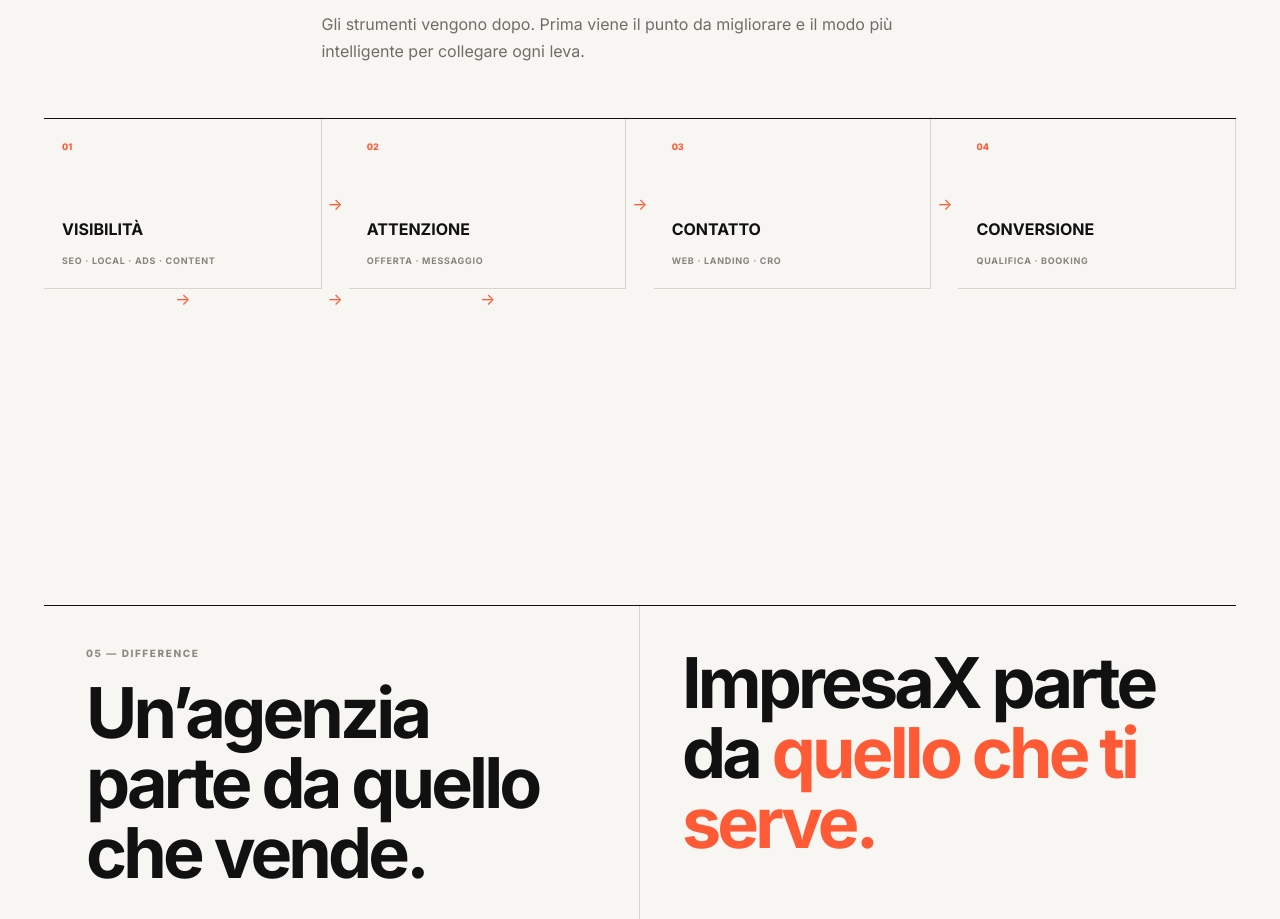
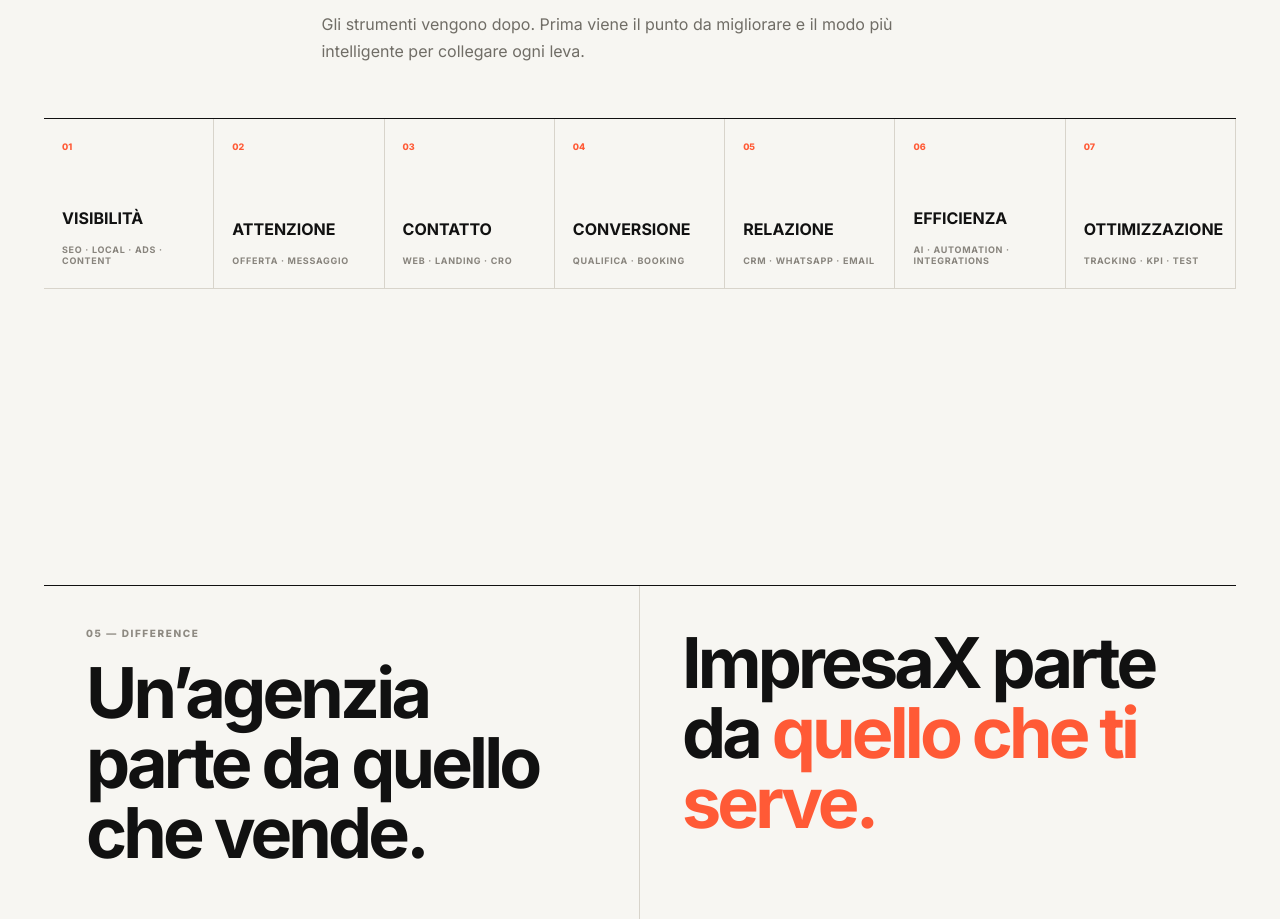
Before and after one commit to fransisvamos-blip/-impresax-site, a website: page public/index.html in a window 1280 px wide. Shown: the part 4899-5818 px from the top of the page. Drawn offline with Linux system fonts and the light colour scheme.

Commit message:
Refine V15 system flow across tablet and desktop

```diff
--- a/public/styles.css
+++ b/public/styles.css
@@ -453,12 +453,13 @@
   .desired-sequence{margin-top:64px}
   .desired-line{grid-template-columns:64px 1fr;min-height:104px}
   .desired-line strong{font-size:42px}
-  .system-rail{display:grid;grid-template-columns:1fr auto 1fr auto 1fr auto 1fr;gap:0;align-items:stretch}
-  .system-step{min-height:170px;padding:22px 18px;border-right:1px solid var(--line);display:flex;flex-direction:column}
-  .system-step:nth-of-type(n+5){display:none}
+  .system-rail{display:flex;align-items:stretch;overflow-x:auto;scroll-snap-type:x mandatory;gap:0}
+  .system-step{flex:0 0 240px;min-height:170px;padding:22px 18px;border-right:1px solid var(--line);display:flex;flex-direction:column;scroll-snap-align:start}
   .system-step span{margin-bottom:auto}
   .system-step small{margin-top:10px}
-  .system-rail>i{display:grid;place-items:center;color:var(--orange);font-style:normal;padding:0 6px}
+  .system-rail>i{display:none}
+  .system-rail::-webkit-scrollbar{height:4px}
+  .system-rail::-webkit-scrollbar-thumb{background:#C9C4BA}
   .difference-grid{grid-template-columns:1fr 1fr}
   .difference-big{min-height:360px;padding:34px;border-right:1px solid var(--line)}
   .difference-big:last-child{border-right:0}
@@ -530,6 +531,8 @@
 
 @media(min-width:1280px){
   :root{--pad:44px;--section:148px}
+  .system-rail{display:grid;grid-template-columns:repeat(7,1fr);overflow:visible}
+  .system-step{min-width:0;flex:none}
   .nav{min-height:90px}
   .brand img{width:188px}
   .hero{padding:98px 0 112px}
```
